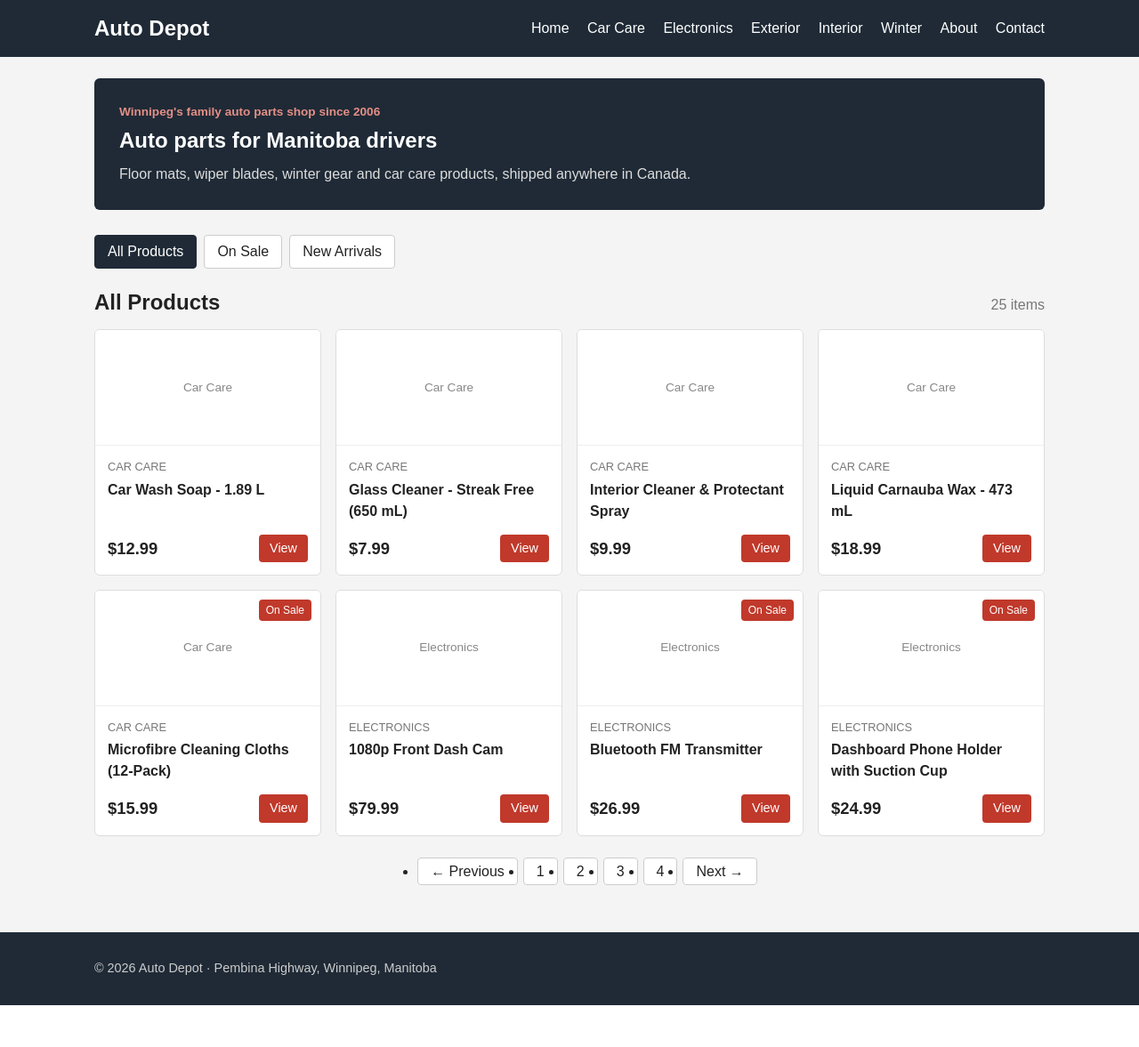
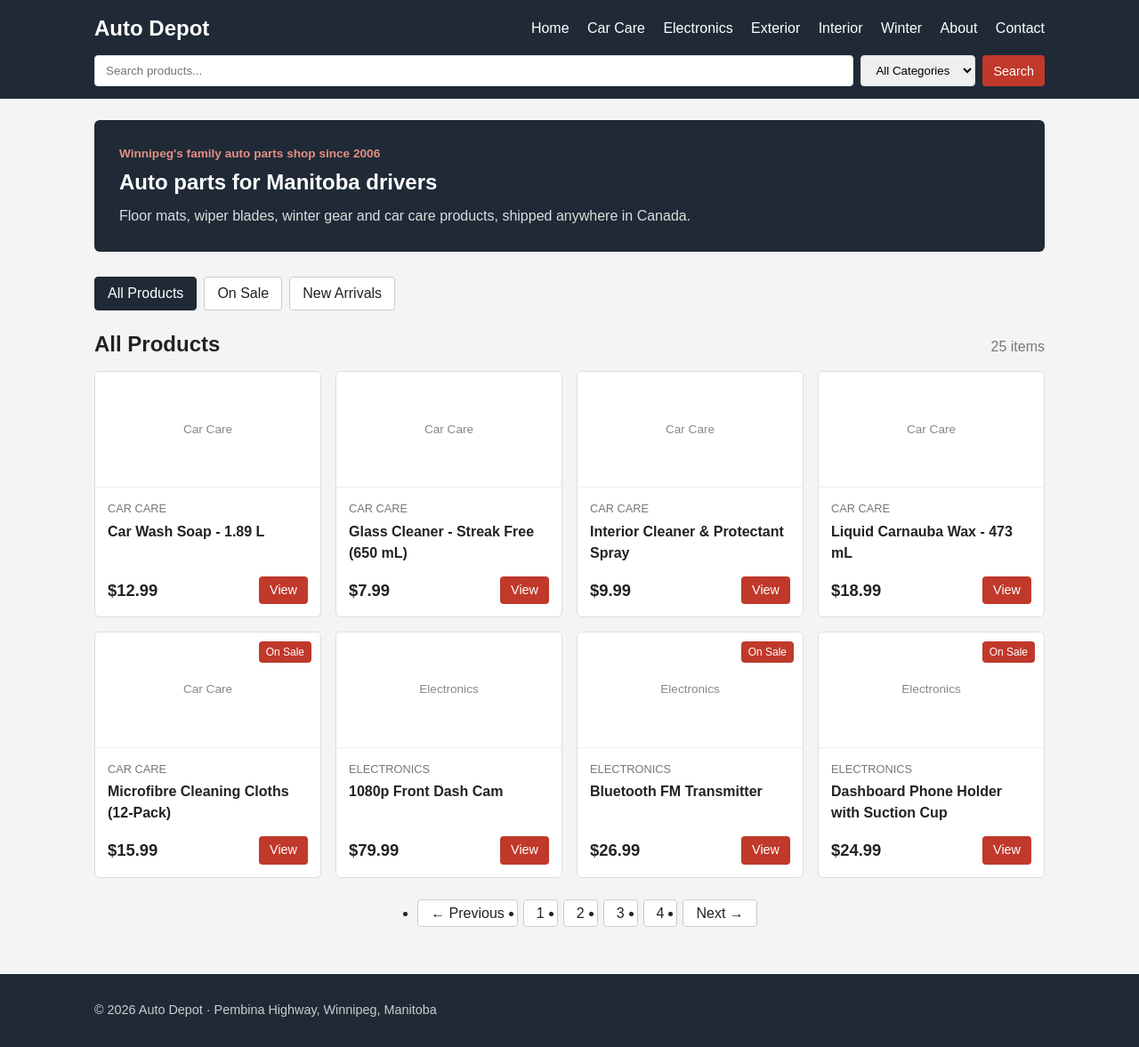
Before and after one commit to ksingh99-ux/auto_depot, a Rails app: page / in a window 1280 px wide. Shown: the whole page at 89% size. Before the commit the page ends 1130 px from the top, so only its background shows below. Run offline with Rails 7, Linux system fonts and the light colour scheme; data comes from the database, SQL or seed files in the repository; style sheets or scripts are compiled from the project's sources; some libraries are stand-ins or nearby versions.

Commit message:
Add keyword search with category dropdown

```diff
--- a/app/assets/stylesheets/application.scss
+++ b/app/assets/stylesheets/application.scss
@@ -359,3 +359,25 @@ button.btn {
   .separator { color: $muted; }
   .current { color: $text; font-weight: bold; }
 }
+
+// ===== Search form =====
+.search-form {
+  display: flex;
+  gap: $spacing / 2;
+  margin-top: $spacing - 4;
+
+  input[type="text"] {
+    flex: 1;
+    padding: ($spacing / 2) ($spacing - 4);
+    border: 1px solid $border;
+    border-radius: $radius - 2;
+  }
+
+  select {
+    padding: ($spacing / 2) ($spacing - 4);
+    border: 1px solid $border;
+    border-radius: $radius - 2;
+  }
+
+  .btn { border: none; cursor: pointer; }
+}
--- a/app/controllers/products_controller.rb
+++ b/app/controllers/products_controller.rb
@@ -13,6 +13,19 @@ class ProductsController < ApplicationController
   def show
     @product = Product.find(params[:id])
     remember_viewed_product(@product.id)
+  end
+
+  def search
+    @keyword = params[:q].to_s.strip
+    @category_id = params[:category_id]
+
+    @products = Product.includes(:category).order(:name)
+    if @keyword.present?
+      term = "%#{Product.sanitize_sql_like(@keyword)}%"
+      @products = @products.where("products.name LIKE :term OR products.description LIKE :term", term: term)
+    end
+    @products = @products.where(category_id: @category_id) if @category_id.present?
+    @products = @products.page(params[:page]).per(8)
   end
 
   def clear_recently_viewed
--- a/app/views/layouts/_header.html.erb
+++ b/app/views/layouts/_header.html.erb
@@ -10,4 +10,7 @@
       <%= link_to "Contact", contact_path %>
     </nav>
   </div>
+  <div class="container">
+    <%= render "layouts/search_form" %>
+  </div>
 </header>
--- /dev/null
+++ b/app/views/layouts/_search_form.html.erb
@@ -0,0 +1,7 @@
+<%= form_with url: search_path, method: :get, class: "search-form" do %>
+  <%= text_field_tag :q, params[:q], placeholder: "Search products..." %>
+  <%= select_tag :category_id,
+                 options_from_collection_for_select(nav_categories, :id, :name, params[:category_id]),
+                 include_blank: "All Categories" %>
+  <%= submit_tag "Search", name: nil, class: "btn btn-small" %>
+<% end %>
--- a/config/routes.rb
+++ b/config/routes.rb
@@ -6,6 +6,7 @@ Rails.application.routes.draw do
   resources :products, only: %i[index show]
   resources :categories, only: %i[show]
   delete "recently_viewed", to: "products#clear_recently_viewed", as: :clear_recently_viewed
+  get "search", to: "products#search", as: :search
 
   get "about", to: "pages#show", defaults: { slug: "about" }, as: :about
   get "contact", to: "pages#show", defaults: { slug: "contact" }, as: :contact
```
Also changed, not shown: app/views/products/search.html.erb (added, +19 -0 lines).
